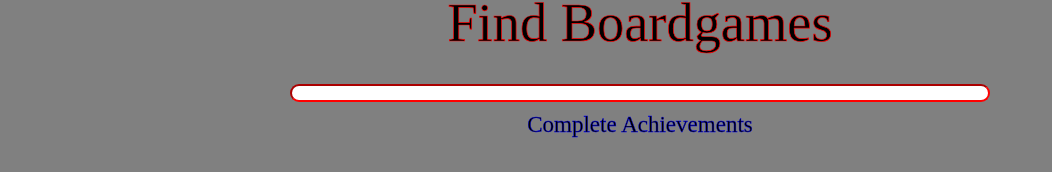
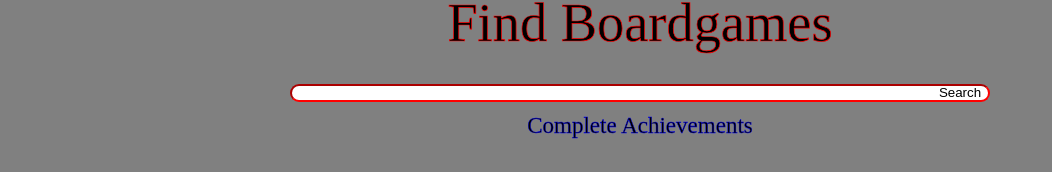
Before and after one commit to JoshuaBevers/Board-game-Site, a React (Create React App) app in the folder ui/: page / in a window 1280 px wide. Shown: the part 320-492 px from the top of the page, without its empty margins (0-1052 px from the left). Built offline with nearby package versions, Linux system fonts and the light colour scheme.

Commit message:
added search bar.

```diff
--- a/ui/src/App.js
+++ b/ui/src/App.js
@@ -70,6 +70,17 @@ function App() {
     }
   };
 
+  const SearchButton = styled.button`
+    background-color: transparent;
+    border-color: transparent;
+    border-radius: transparent;
+    margin-top: -20px;
+    margin-left: 640px;
+    @media screen and (max-width: 600px) {
+      margin-left: 250px;
+    }
+  `;
+
   const SearchResults = styled.div``;
 
   return (
@@ -88,6 +99,7 @@ function App() {
           onKeyPress={handleSubmit}
           // onInput={(e) => setUInput(e.target.value)}
         />
+        <SearchButton>Search</SearchButton>
         {GameResults === '' ? <UnderBar>Complete Achievements</UnderBar> : null}
       </CenterArea>
       <SearchResults>{GameResults}</SearchResults>
```
